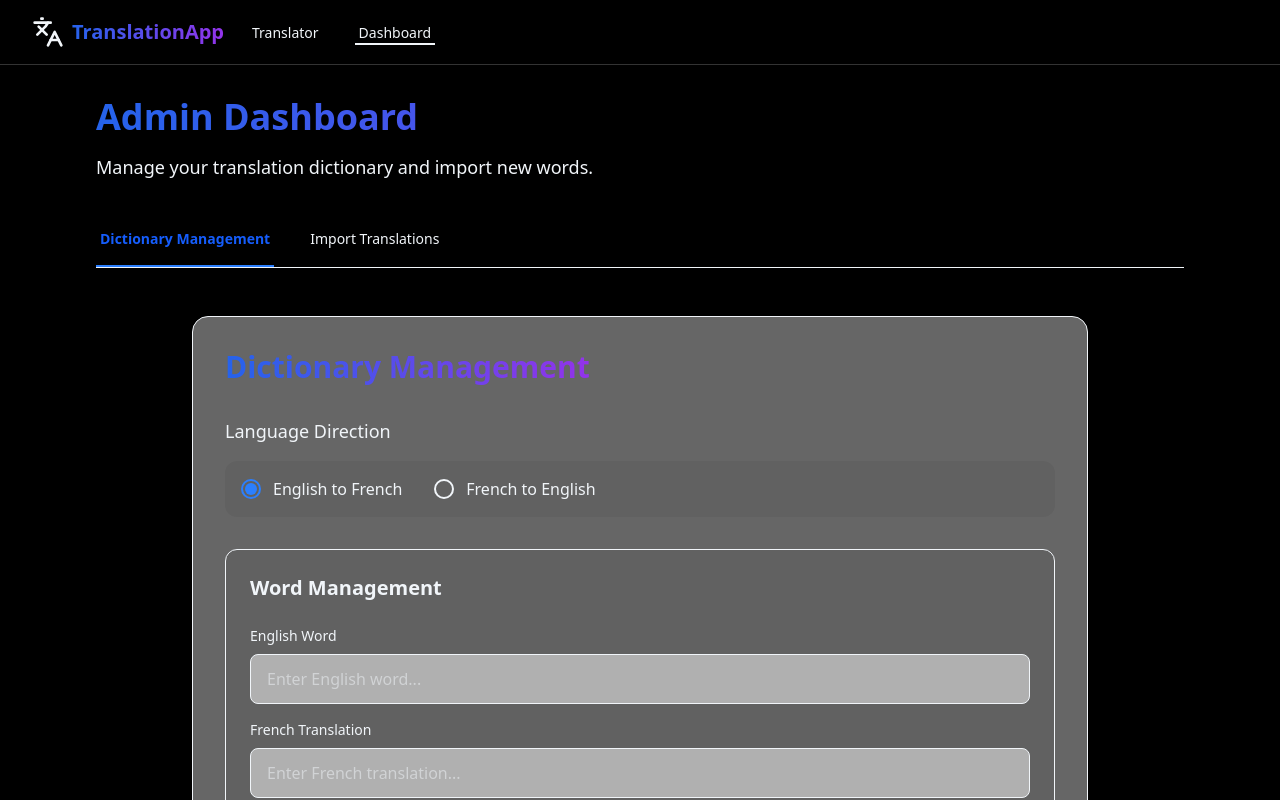
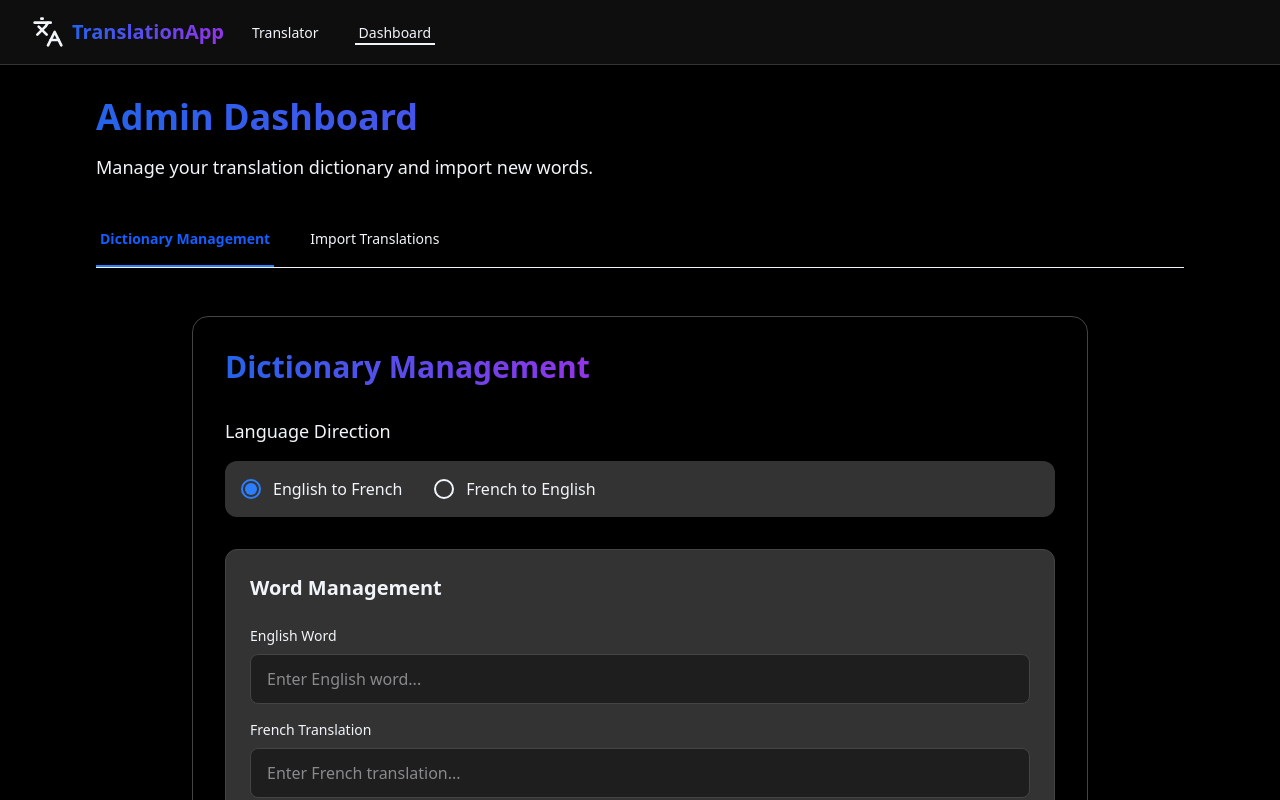
Before and after one commit to Mariussgal/translate_app, a Next.js app in the folder translate_app/: page /dashboard in a window 1280 px wide. Shown: the top 800 px of the page. Built offline with nearby package versions, Linux system fonts and the light colour scheme; no server answers.

Commit message:
bg dashboard changed

```diff
--- a/translate_app/src/app/dashboard/page.tsx
+++ b/translate_app/src/app/dashboard/page.tsx
@@ -142,14 +142,14 @@ function DictionaryManagementUI() {
   };
 
   return (
-    <div className="w-full max-w-4xl mx-auto p-8 bg-white/40 dark:bg-black/30 backdrop-blur-sm rounded-xl shadow-lg border border-foreground/5">
+    <div className="w-full max-w-4xl mx-auto p-8 bg-black backdrop-blur-sm rounded-xl shadow-lg border border-[#444444]">
       <h2 className="text-3xl font-bold mb-8 text-center gradient-text">
         Dictionary Management
       </h2>
 
       <div className="mb-8">
         <h3 className="text-lg font-medium mb-4 text-foreground/90">Language Direction</h3>
-        <div className="flex items-center space-x-8 p-4 bg-black/5 dark:bg-white/5 rounded-lg">
+        <div className="flex items-center space-x-8 p-4 bg-[#333333] rounded-lg">
           <label className="flex items-center cursor-pointer group">
             <div className="relative">
               <input
@@ -183,9 +183,8 @@ function DictionaryManagementUI() {
       </div>
 
       <div className="grid grid-cols-1 gap-8">
-        <div className="bg-black/5 dark:bg-white/5 p-6 rounded-lg border border-foreground/10">
+        <div className="bg-[#333333] p-6 rounded-lg border border-[#444444]">
           <h3 className="text-xl font-semibold mb-6 flex items-center">
-
             Word Management
           </h3>
 
@@ -196,7 +195,7 @@ function DictionaryManagementUI() {
               </label>
               <input
                 type="text"
-                className="w-full px-4 py-3 bg-white/50 dark:bg-black/20 border border-foreground/20 rounded-md focus:outline-none focus:ring-2 focus:ring-blue-500 focus:border-blue-500 transition-all"
+                className="w-full px-4 py-3 bg-[#1e1e1e] border border-[#444444] rounded-md focus:outline-none focus:ring-2 focus:ring-blue-500 focus:border-blue-500 transition-all"
                 placeholder={`Enter ${fromLang === 'english' ? 'English' : 'French'} word...`}
                 value={word}
                 onChange={(e) => setWord(e.target.value)}
@@ -209,7 +208,7 @@ function DictionaryManagementUI() {
               </label>
               <input
                 type="text"
-                className="w-full px-4 py-3 bg-white/50 dark:bg-black/20 border border-foreground/20 rounded-md focus:outline-none focus:ring-2 focus:ring-blue-500 focus:border-blue-500 transition-all"
+                className="w-full px-4 py-3 bg-[#1e1e1e] border border-[#444444] rounded-md focus:outline-none focus:ring-2 focus:ring-blue-500 focus:border-blue-500 transition-all"
                 placeholder={`Enter ${fromLang === 'english' ? 'French' : 'English'} translation...`}
                 value={translation}
                 onChange={(e) => setTranslation(e.target.value)}
@@ -351,7 +350,7 @@ function FileUploadUI() {
   };
 
   return (
-    <div className="w-full max-w-2xl mx-auto p-8 bg-white/40 dark:bg-black/30 backdrop-blur-sm rounded-xl shadow-lg border border-foreground/5">
+    <div className="w-full max-w-2xl mx-auto p-8 bg-[#2a2a2a] backdrop-blur-sm rounded-xl shadow-lg border border-[#444444]">
       <h2 className="text-3xl font-bold mb-8 text-center gradient-text">
         Import Translation Dictionary
       </h2>
@@ -359,7 +358,7 @@ function FileUploadUI() {
       <div className="mb-8">
         <label className="block text-lg font-medium mb-4 text-foreground/90">Select File</label>
         <div className="flex items-center justify-center w-full">
-          <label className="flex flex-col items-center justify-center w-full h-48 border-2 border-dashed rounded-lg cursor-pointer hover:bg-black/5 dark:hover:bg-white/5 transition-colors border-foreground/20 group">
+          <label className="flex flex-col items-center justify-center w-full h-48 border-2 border-dashed rounded-lg cursor-pointer hover:bg-[#333333] transition-colors border-[#444444] group">
             <div className="flex flex-col items-center justify-center pt-5 pb-6">
               <svg className="w-14 h-14 mb-4 text-foreground/40 group-hover:text-blue-500 transition-colors" fill="none" stroke="currentColor" viewBox="0 0 24 24" xmlns="http://www.w3.org/2000/svg">
                 <path strokeLinecap="round" strokeLinejoin="round" strokeWidth="2" d="M7 16a4 4 0 01-.88-7.903A5 5 0 1115.9 6L16 6a5 5 0 011 9.9M15 13l-3-3m0 0l-3 3m3-3v12"></path>
@@ -383,7 +382,7 @@ function FileUploadUI() {
       </div>
 
       {file && (
-        <div className="mb-6 p-6 bg-black/5 dark:bg-white/5 rounded-lg border border-foreground/10">
+        <div className="mb-6 p-6 bg-[#333333] rounded-lg border border-[#444444]">
           <div className="flex items-center">
             <div className="mr-4 text-blue-500">
               {file.name.endsWith('.xlsx') || file.name.endsWith('.xls') ? (
@@ -469,10 +468,10 @@ function FileUploadUI() {
         </div>
       )}
 
-      <div className="mt-10 pt-6 border-t border-foreground/10">
+      <div className="mt-10 pt-6 border-t border-[#444444]">
         <h3 className="text-xl font-semibold mb-4 text-foreground/90">Supported Formats</h3>
         <ul className="space-y-4 text-sm">
-          <li className="flex items-start p-3 bg-black/5 dark:bg-white/5 rounded-lg">
+          <li className="flex items-start p-3 bg-[#333333] rounded-lg">
             <svg className="w-5 h-5 text-green-500 mr-3 mt-0.5 flex-shrink-0" fill="none" stroke="currentColor" viewBox="0 0 24 24" xmlns="http://www.w3.org/2000/svg">
               <path strokeLinecap="round" strokeLinejoin="round" strokeWidth="2" d="M5 13l4 4L19 7"></path>
             </svg>
@@ -481,7 +480,7 @@ function FileUploadUI() {
               <p className="mt-1">Spreadsheet with English words in column A and French translations in column B.</p>
             </div>
           </li>
-          <li className="flex items-start p-3 bg-black/5 dark:bg-white/5 rounded-lg">
+          <li className="flex items-start p-3 bg-[#333333] rounded-lg">
             <svg className="w-5 h-5 text-green-500 mr-3 mt-0.5 flex-shrink-0" fill="none" stroke="currentColor" viewBox="0 0 24 24" xmlns="http://www.w3.org/2000/svg">
               <path strokeLinecap="round" strokeLinejoin="round" strokeWidth="2" d="M5 13l4 4L19 7"></path>
             </svg>
--- a/translate_app/src/app/globals.css
+++ b/translate_app/src/app/globals.css
@@ -1,7 +1,7 @@
 @import "tailwindcss";
 
 :root {
-  /* Couleurs de base (mode sombre par défaut) */
+
   --background: #000000;
   --background-secondary: #111111;
   --background-tertiary: #222222;
@@ -9,19 +9,18 @@
   --foreground-secondary: #cbd5e1;
   --foreground-tertiary: #94a3b8;
 
-  /* Animation speed */
   --transition-slow: 0.5s;
   --transition-normal: 0.3s;
   --transition-fast: 0.15s;
 
-  /* Border radius */
+
   --radius-sm: 0.25rem;
   --radius-md: 0.5rem;
   --radius-lg: 0.75rem;
   --radius-xl: 1rem;
   --radius-2xl: 1.5rem;
 
-  /* Brand Colors */
+
   --primary: #2563eb;
   --primary-hover: #1d4ed8;
   --primary-light: rgba(37, 99, 235, 0.2);
@@ -37,7 +36,6 @@
   --accent-light: rgba(236, 72, 153, 0.2);
   --accent-dark: #be185d;
 
-  /* Semantic Colors */
   --success: #10b981;
   --success-hover: #059669;
   --success-light: rgba(16, 185, 129, 0.2);
@@ -53,27 +51,30 @@
   --error-light: rgba(239, 68, 68, 0.2);
   --error-dark: #b91c1c;
 
-  /* UI Elements */
-  --card-background: #111111;
-  --card-border: #333333;
+  --card-background: #1e1e1e;
+  --card-border: #383838;
   --card-shadow: 0 4px 6px -1px rgba(0, 0, 0, 0.2), 0 2px 4px -1px rgba(0, 0, 0, 0.1);
 
-  --input-background: #000000;
-  --input-border: #333333;
+  --input-background: #1a1a1a;
+  --input-border: #383838;
   --input-focus-border: var(--primary);
   --input-placeholder: #666666;
 
-  --navbar-background: rgba(0, 0, 0, 0.8);
+  --navbar-background: rgba(18, 18, 18, 0.8);
   --navbar-border: #333333;
 
-  /* Gradients */
+
+  --box-background-light: rgba(255, 255, 255, 0.07);
+  --box-background-dark: rgba(30, 30, 30, 0.95);
+
+
   --gradient-primary: linear-gradient(to right, var(--primary), var(--secondary));
   --gradient-accent: linear-gradient(to right, var(--secondary), var(--accent));
   --gradient-success: linear-gradient(to right, var(--success), #06b6d4);
   --gradient-warning: linear-gradient(to right, var(--warning), #fb7185);
 }
 
-/* Base styles */
+
 body {
   background: var(--background);
   color: var(--foreground);
@@ -81,7 +82,7 @@ body {
   transition: background-color var(--transition-normal), color var(--transition-normal);
 }
 
-/* Gradient text effect */
+
 .gradient-text {
   background: var(--gradient-primary);
   -webkit-background-clip: text;
@@ -98,7 +99,7 @@ body {
   display: inline-block;
 }
 
-/* Card styling */
+
 .card {
   background: var(--card-background);
   border: 1px solid var(--card-border);
@@ -111,7 +112,6 @@ body {
   box-shadow: 0 10px 15px -3px rgba(0, 0, 0, 0.1), 0 4px 6px -2px rgba(0, 0, 0, 0.05);
 }
 
-/* Button styling */
 .btn {
   padding: 0.5rem 1rem;
   border-radius: var(--radius-md);
@@ -198,7 +198,6 @@ body {
   opacity: 1;
 }
 
-/* Input styling */
 .input {
   background-color: var(--input-background);
   border: 1px solid var(--input-border);
@@ -217,7 +216,7 @@ body {
   box-shadow: 0 0 0 3px var(--primary-light);
 }
 
-/* Navbar */
+
 .navbar {
   background-color: var(--navbar-background);
   backdrop-filter: blur(10px);
@@ -225,7 +224,6 @@ body {
   transition: background-color var(--transition-normal);
 }
 
-/* Transitions for elements */
 *, *::before, *::after {
   transition-property: color, background-color, border-color,
                       text-decoration-color, fill, stroke,
```
